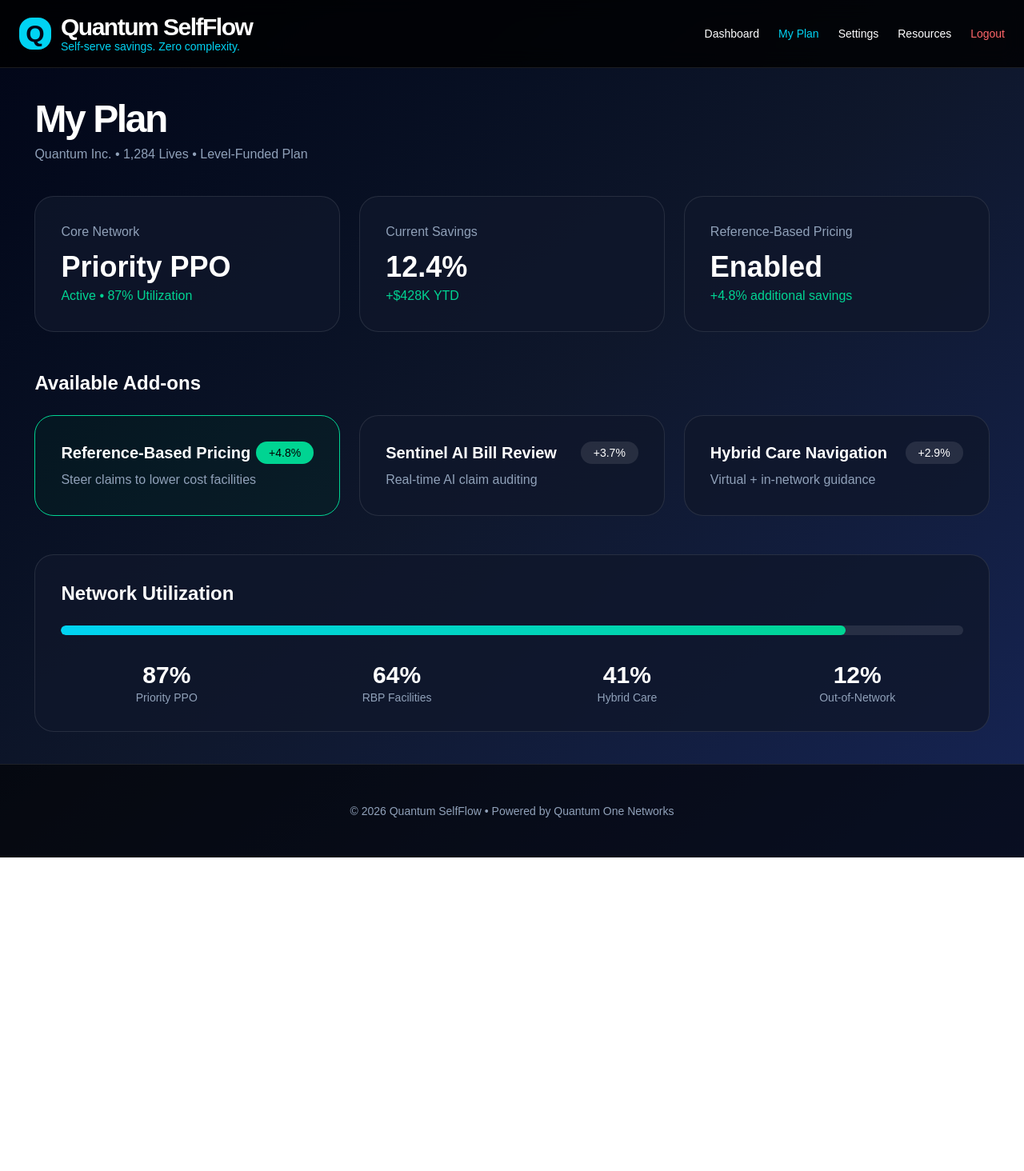
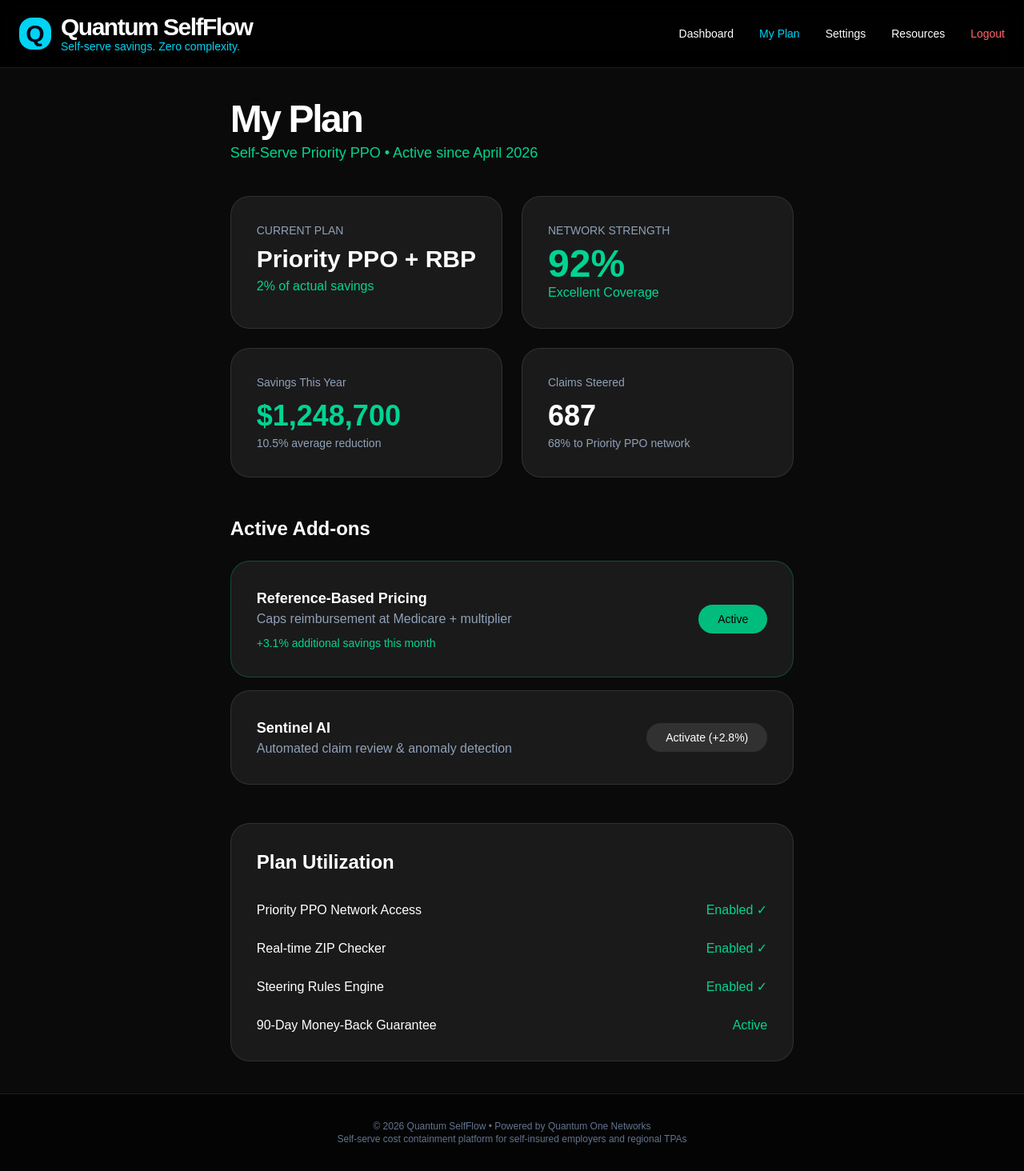
Before and after one commit to ryunstuart/quantum-selfflow, a Next.js app in the folder frontend/: page /myplan in a window 1280 px wide. Shown: the whole page at 80% size. Before the commit the page ends 1072 px from the top, so only its background shows below. Built offline with nearby package versions, Linux system fonts and the light colour scheme.

Commit message:
My Plan - updated to match new screenshot layout

```diff
--- a/frontend/app/myplan/page.tsx
+++ b/frontend/app/myplan/page.tsx
@@ -1,32 +1,20 @@
 'use client';
 
 import Link from 'next/link';
-import { useState, useEffect } from 'react';
+import { useState } from 'react';
 
 export default function MyPlan() {
-  const [isLoggedIn, setIsLoggedIn] = useState(true);
   const [mobileMenuOpen, setMobileMenuOpen] = useState(false);
-  const [activeAddons, setActiveAddons] = useState(['rbp']); // Default: Reference-Based Pricing active
-  const currentYear = new Date().getFullYear();
 
   const handleLogout = () => {
     localStorage.removeItem('selfflow_user');
     window.location.href = '/';
   };
 
-  const toggleAddon = (addon: string) => {
-    if (activeAddons.includes(addon)) {
-      setActiveAddons(activeAddons.filter(a => a !== addon));
-    } else {
-      setActiveAddons([...activeAddons, addon]);
-    }
-  };
-
   return (
-    <div className="min-h-screen bg-gradient-to-br from-slate-950 via-slate-900 to-blue-950 text-white flex flex-col overflow-x-hidden">
-      <nav className="border-b border-white/10 bg-black/80 backdrop-blur-md sticky top-0 z-50">
+    <div className="min-h-screen bg-[#0a0a0a] text-white flex flex-col overflow-x-hidden">
+      <nav className="border-b border-white/10 bg-black/90 backdrop-blur-md sticky top-0 z-50">
         <div className="max-w-7xl mx-auto px-4 md:px-6 py-4 flex justify-between items-center">
-          {/* Standardized Logo/Header - Same as Resources & Dashboard */}
           <Link href="/" className="flex items-center gap-3 hover:opacity-90 transition">
             <div className="w-9 h-9 md:w-10 md:h-10 bg-cyan-400 rounded-2xl flex items-center justify-center text-slate-950 font-bold text-2xl md:text-3xl shadow-lg">Q</div>
             <div>
@@ -35,7 +23,7 @@ export default function MyPlan() {
             </div>
           </Link>
 
-          <div className="hidden md:flex items-center gap-6 text-sm font-medium">
+          <div className="hidden md:flex items-center gap-8 text-sm font-medium">
             <Link href="/dashboard" className="hover:text-cyan-400">Dashboard</Link>
             <Link href="/myplan" className="text-cyan-400 font-medium">My Plan</Link>
             <Link href="/settings" className="hover:text-cyan-400">Settings</Link>
@@ -43,97 +31,100 @@ export default function MyPlan() {
             <button onClick={handleLogout} className="text-red-400 hover:text-red-500 transition">Logout</button>
           </div>
 
-          <button
-            onClick={() => setMobileMenuOpen(!mobileMenuOpen)}
-            className="md:hidden text-3xl focus:outline-none"
-          >
+          <button onClick={() => setMobileMenuOpen(!mobileMenuOpen)} className="md:hidden text-3xl focus:outline-none">
             {mobileMenuOpen ? '✕' : '☰'}
           </button>
         </div>
-
-        {mobileMenuOpen && (
-          <div className="md:hidden border-t border-white/10 bg-black/95 py-8">
-            <div className="flex flex-col gap-6 text-center text-lg font-medium">
-              <Link href="/dashboard" className="py-2" onClick={() => setMobileMenuOpen(false)}>Dashboard</Link>
-              <Link href="/myplan" className="py-2" onClick={() => setMobileMenuOpen(false)}>My Plan</Link>
-              <Link href="/settings" className="py-2" onClick={() => setMobileMenuOpen(false)}>Settings</Link>
-              <Link href="/resources" className="py-2" onClick={() => setMobileMenuOpen(false)}>Resources</Link>
-              <button onClick={handleLogout} className="text-red-400 py-2">Logout</button>
-            </div>
-          </div>
-        )}
       </nav>
 
-      <div className="max-w-7xl mx-auto px-4 md:px-6 py-10 flex-1">
-        <h1 className="text-4xl md:text-5xl font-bold tracking-tighter mb-2">My Plan</h1>
-        <p className="text-slate-400 mb-10">Quantum Inc. • 1,284 Lives • Level-Funded Plan</p>
+      <div className="max-w-7xl mx-auto px-4 md:px-6 py-10">
+        <h1 className="text-5xl font-bold tracking-tighter mb-1">My Plan</h1>
+        <p className="text-emerald-400 text-lg">Self-Serve Priority PPO • Active since April 2026</p>
 
-        {/* Current Plan Summary */}
-        <div className="grid md:grid-cols-3 gap-6 mb-12">
-          <div className="bg-slate-900/80 border border-white/10 rounded-3xl p-8">
-            <p className="text-slate-400">Core Network</p>
-            <p className="text-4xl font-bold mt-3">Priority PPO</p>
-            <p className="text-emerald-400 mt-1">Active • 87% Utilization</p>
+        {/* Current Plan + Network Strength */}
+        <div className="grid md:grid-cols-2 gap-6 mt-10">
+          <div className="bg-[#1a1a1a] border border-white/10 rounded-3xl p-8">
+            <p className="text-sm text-slate-400 mb-2">CURRENT PLAN</p>
+            <p className="text-3xl font-bold">Priority PPO + RBP</p>
+            <p className="text-emerald-400 mt-1">2% of actual savings</p>
           </div>
-          <div className="bg-slate-900/80 border border-white/10 rounded-3xl p-8">
-            <p className="text-slate-400">Current Savings</p>
-            <p className="text-4xl font-bold mt-3">12.4%</p>
-            <p className="text-emerald-400 mt-1">+$428K YTD</p>
-          </div>
-          <div className="bg-slate-900/80 border border-white/10 rounded-3xl p-8">
-            <p className="text-slate-400">Reference-Based Pricing</p>
-            <p className="text-4xl font-bold mt-3">Enabled</p>
-            <p className="text-emerald-400 mt-1">+4.8% additional savings</p>
+
+          <div className="bg-[#1a1a1a] border border-white/10 rounded-3xl p-8 flex flex-col justify-center">
+            <p className="text-sm text-slate-400 mb-2">NETWORK STRENGTH</p>
+            <p className="text-5xl font-bold text-emerald-400">92%</p>
+            <p className="text-emerald-400">Excellent Coverage</p>
           </div>
         </div>
 
-        {/* Available Add-ons */}
-        <div className="mb-12">
-          <h2 className="text-2xl font-semibold mb-6">Available Add-ons</h2>
-          <div className="grid md:grid-cols-3 gap-6">
-            {[
-              { id: 'rbp', name: 'Reference-Based Pricing', desc: 'Steer claims to lower cost facilities', savings: '+4.8%' },
-              { id: 'ai', name: 'Sentinel AI Bill Review', desc: 'Real-time AI claim auditing', savings: '+3.7%' },
-              { id: 'hybrid', name: 'Hybrid Care Navigation', desc: 'Virtual + in-network guidance', savings: '+2.9%' },
-            ].map((addon) => (
-              <div
-                key={addon.id}
-                onClick={() => toggleAddon(addon.id)}
-                className={`border rounded-3xl p-8 cursor-pointer transition-all hover:border-cyan-400 ${activeAddons.includes(addon.id) ? 'border-emerald-400 bg-emerald-950/30' : 'border-white/10 bg-slate-900/80'}`}
-              >
-                <div className="flex justify-between items-start">
-                  <div>
-                    <h3 className="font-semibold text-xl">{addon.name}</h3>
-                    <p className="text-slate-400 mt-2">{addon.desc}</p>
-                  </div>
-                  <div className={`text-sm font-medium px-4 py-1 rounded-full ${activeAddons.includes(addon.id) ? 'bg-emerald-400 text-black' : 'bg-white/10'}`}>
-                    {addon.savings}
-                  </div>
-                </div>
-              </div>
-            ))}
+        {/* Savings & Claims Cards */}
+        <div className="grid md:grid-cols-2 gap-6 mt-6">
+          <div className="bg-[#1a1a1a] border border-white/10 rounded-3xl p-8">
+            <p className="text-sm text-slate-400">Savings This Year</p>
+            <p className="text-4xl font-bold text-emerald-400 mt-3">$1,248,700</p>
+            <p className="text-sm text-slate-400 mt-1">10.5% average reduction</p>
+          </div>
+          <div className="bg-[#1a1a1a] border border-white/10 rounded-3xl p-8">
+            <p className="text-sm text-slate-400">Claims Steered</p>
+            <p className="text-4xl font-bold mt-3">687</p>
+            <p className="text-sm text-slate-400 mt-1">68% to Priority PPO network</p>
           </div>
         </div>
 
-        {/* Network Utilization */}
-        <div className="bg-slate-900/80 border border-white/10 rounded-3xl p-8">
-          <h2 className="text-2xl font-semibold mb-6">Network Utilization</h2>
-          <div className="h-3 bg-white/10 rounded-full overflow-hidden mb-8">
-            <div className="h-3 bg-gradient-to-r from-cyan-400 to-emerald-400 w-[87%] rounded-full"></div>
+        {/* Active Add-ons */}
+        <div className="mt-12">
+          <h2 className="text-2xl font-semibold mb-6">Active Add-ons</h2>
+
+          <div className="space-y-4">
+            {/* RBP */}
+            <div className="bg-[#1a1a1a] border border-emerald-500/30 rounded-3xl p-8 flex justify-between items-center">
+              <div>
+                <p className="font-semibold text-lg">Reference-Based Pricing</p>
+                <p className="text-slate-400">Caps reimbursement at Medicare + multiplier</p>
+                <p className="text-emerald-400 text-sm mt-2">+3.1% additional savings this month</p>
+              </div>
+              <div className="bg-emerald-500 text-black px-6 py-2 rounded-full text-sm font-medium">Active</div>
+            </div>
+
+            {/* Sentinel AI */}
+            <div className="bg-[#1a1a1a] border border-white/10 rounded-3xl p-8 flex justify-between items-center">
+              <div>
+                <p className="font-semibold text-lg">Sentinel AI</p>
+                <p className="text-slate-400">Automated claim review & anomaly detection</p>
+              </div>
+              <button className="bg-white/10 hover:bg-white/20 px-6 py-2 rounded-full text-sm font-medium transition">
+                Activate (+2.8%)
+              </button>
+            </div>
           </div>
-          <div className="grid grid-cols-2 md:grid-cols-4 gap-6 text-center">
-            <div><div className="text-3xl font-bold">87%</div><div className="text-sm text-slate-400">Priority PPO</div></div>
-            <div><div className="text-3xl font-bold">64%</div><div className="text-sm text-slate-400">RBP Facilities</div></div>
-            <div><div className="text-3xl font-bold">41%</div><div className="text-sm text-slate-400">Hybrid Care</div></div>
-            <div><div className="text-3xl font-bold">12%</div><div className="text-sm text-slate-400">Out-of-Network</div></div>
+        </div>
+
+        {/* Plan Utilization */}
+        <div className="mt-12 bg-[#1a1a1a] border border-white/10 rounded-3xl p-8">
+          <h2 className="text-2xl font-semibold mb-8">Plan Utilization</h2>
+          <div className="space-y-6">
+            <div className="flex justify-between items-center">
+              <span>Priority PPO Network Access</span>
+              <span className="text-emerald-400">Enabled ✓</span>
+            </div>
+            <div className="flex justify-between items-center">
+              <span>Real-time ZIP Checker</span>
+              <span className="text-emerald-400">Enabled ✓</span>
+            </div>
+            <div className="flex justify-between items-center">
+              <span>Steering Rules Engine</span>
+              <span className="text-emerald-400">Enabled ✓</span>
+            </div>
+            <div className="flex justify-between items-center">
+              <span>90-Day Money-Back Guarantee</span>
+              <span className="text-emerald-400">Active</span>
+            </div>
           </div>
         </div>
       </div>
 
-      <footer className="border-t border-white/10 bg-black/60 py-12 mt-auto">
-        <div className="max-w-7xl mx-auto px-6 text-center text-slate-400 text-sm">
-          © {currentYear} Quantum SelfFlow • Powered by Quantum One Networks
-        </div>
+      <footer className="mt-auto border-t border-white/10 bg-black/60 py-8 text-center text-xs text-slate-500">
+        © 2026 Quantum SelfFlow • Powered by Quantum One Networks<br />
+        Self-serve cost containment platform for self-insured employers and regional TPAs
       </footer>
     </div>
   );
```
